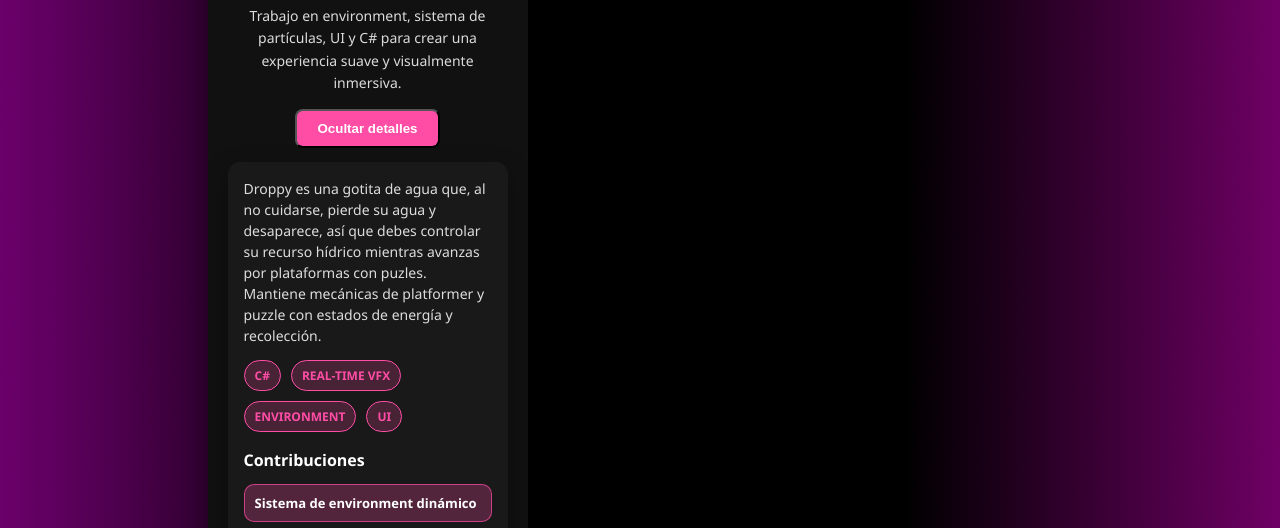
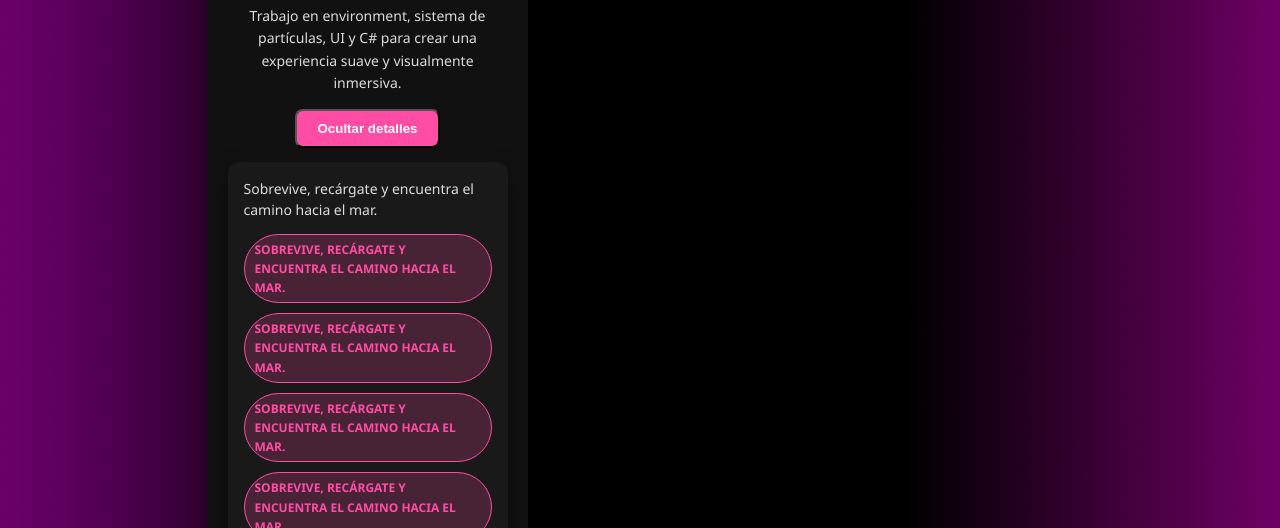
Before and after one commit to ReneBarrera16/PortafolioReneBarrera, a plain HTML site: page index.html in a window 1280 px wide. Both pictures are taken after a click on the button "Ver detalles". Shown: the part 1045-1573 px from the top of the page. Drawn offline with Linux system fonts and the light colour scheme.

Commit message:
etiquetas

```diff
--- a/index.html
+++ b/index.html
@@ -389,13 +389,12 @@
           <p>Trabajo en environment, sistema de partículas, UI y C# para crear una experiencia suave y visualmente inmersiva.</p>
           <button class="btn-play" id="droppy-details-btn">Ver detalles</button>
           <div class="project-popup" id="droppy-popup">
-            <p>Droppy es una gotita de agua que, al no cuidarse, pierde su agua y desaparece, así que debes controlar su recurso hídrico mientras avanzas por plataformas con puzles.
-              Mantiene mecánicas de platformer y puzzle con estados de energía y recolección.</p>
+            <p>Sobrevive, recárgate y encuentra el camino hacia el mar.</p>
             <div class="project-tags">
-              <span class="project-tag">C#</span>
-              <span class="project-tag">Real-Time VFX</span>
-              <span class="project-tag">Environment</span>
-              <span class="project-tag">UI</span>
+              <span class="project-tag">Sobrevive, recárgate y encuentra el camino hacia el mar.</span>
+              <span class="project-tag">Sobrevive, recárgate y encuentra el camino hacia el mar.</span>
+              <span class="project-tag">Sobrevive, recárgate y encuentra el camino hacia el mar.</span>
+              <span class="project-tag">Sobrevive, recárgate y encuentra el camino hacia el mar.</span>
             </div>
             <h4>Contribuciones</h4>
             <div class="project-feature-list">
```
